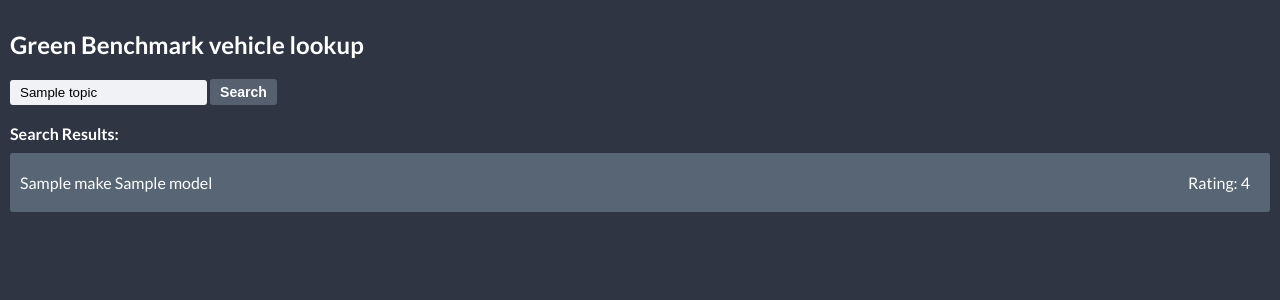
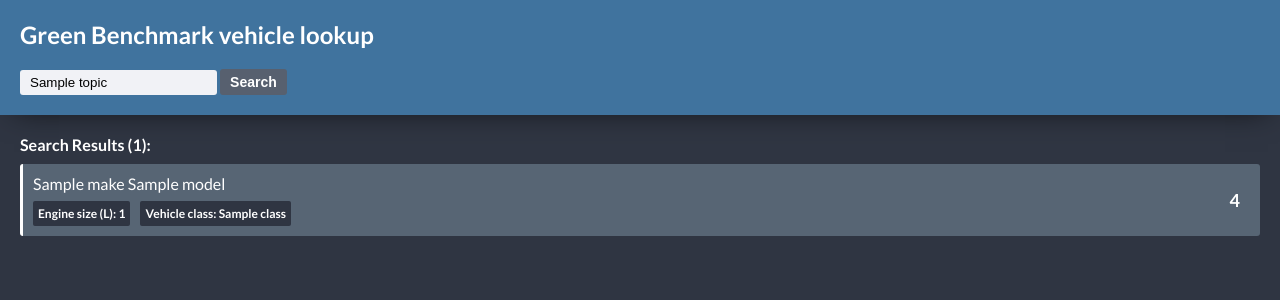
Before and after one commit to nedjulius/green-benchmark, a Flask app: template web/templates/search.html in a window 1280 px wide. Shown: the top 300 px of the page. Run offline with Flask 3, Linux system fonts and the light colour scheme; the template is opened without the code that fills it: most values are stand-ins (such as "Sample title", 1, 10 or a date in 2020).

Commit message:
Add uncommited stuff

```diff
--- a/web/app.py
+++ b/web/app.py
@@ -1,25 +1,17 @@
-from flask import Flask, request, render_template
-from services import search_ratings
+from flask import Flask, g
+from routes import routes
 
 app = Flask(__name__)
+app.register_blueprint(routes)
 
 
-@app.route("/", methods=["GET"])
-@app.route("/index", methods=["GET"])
-def index():
-    topic = request.args.get('topic', '')
-    results = search_ratings(topic)
-    return render_template("search.html", topic=topic, results=results)
-
-
-@app.route("/api/search", methods=["GET"])
-def search():
-    topic = request.args.get('topic', '')
-    results = search_ratings(topic)
-    return {
-        "results": results,
-        "length": len(results)
-    }
+# close db connection
+@app.teardown_appcontext
+def close_connection(exception):
+  print(exception)
+  db = getattr(g, '_database', None)
+  if db is not None:
+    db.close()
 
 
 if __name__ == '__main__':
--- a/web/requirements.txt
+++ b/web/requirements.txt
@@ -5,5 +5,11 @@ importlib-metadata==6.8.0
 itsdangerous==2.1.2
 Jinja2==3.1.2
 MarkupSafe==2.1.3
+numpy==1.26.2
+pandas==2.1.4
+python-dateutil==2.8.2
+pytz==2023.3.post1
+six==1.16.0
+tzdata==2023.3
 werkzeug==3.0.0
 zipp==3.17.0
--- a/web/static/css/main.css
+++ b/web/static/css/main.css
@@ -1,4 +1,10 @@
 @import url("https://fonts.googleapis.com/css2?family=Lato:wght@300;400;700&display=swap");
+
+* {
+  box-sizing: border-box;
+  -webkit-font-smoothing: antialiased;
+  -moz-osx-font-smoothing: grayscale;
+}
 
 :root {
   --terrible: #ea2027;
@@ -6,14 +12,29 @@
   --mediocre: #ffc312;
   --good: #a3cb38;
   --best: #009432;
+  --shadow-props: 0px 7px 21px -8px;
 }
 
 body {
   margin: 0;
-  padding: 10px;
+  padding: 0;
   font-family: "Lato", sans-serif;
   color: #ffffff;
   background-color: #2f3542;
+}
+
+header {
+  width: 100vw;
+  background-color: #40739e;
+  padding: 20px;
+  box-shadow: 1px 7px 29px -13px rgba(0,0,0,0.75);
+  -webkit-box-shadow: 1px 7px 29px -13px rgba(0,0,0,0.75);
+  -moz-box-shadow: 1px 7px 29px -13px rgba(0,0,0,0.75);
+}
+
+main {
+  padding: 20px;
+  width: 100%;
 }
 
 input.search {
@@ -53,30 +74,76 @@ input.search-button:hover {
   display: flex;
   justify-content: space-between;
   align-items: center;
+  border-left: 3px solid white;
+  animation: fadeIn forwards 300ms;
+}
+
+.pills {
+  margin-top: 8px;
+  display: flex;
+  gap: 10px;
+}
+
+.pill {
+  padding: 5px;
+  border-radius: 2px;
+  background-color: #2f3542;
+  font-size: 12px;
+  font-weight: bolder;
 }
 
 .rating {
   padding: 10px;
   border-radius: 3px;
+  font-size: 18px;
+  font-weight: bold;
 }
 
 .rating.best {
   background-color: var(--best);
+  -webkit-box-shadow: var(--shadow-props) var(--best);
+  -moz-box-shadow: var(--shadow-props) var(--best);
+  box-shadow: var(--shadow-props) var(--best);
 }
 .rating.good {
   background-color: var(--good);
+  color: black;
+  -webkit-box-shadow: var(--shadow-props) var(--good);
+  -moz-box-shadow: var(--shadow-props) var(--good);
+  box-shadow: var(--shadow-props) var(--good);
 }
 .rating.mediocre {
   background-color: var(--mediocre);
+  color: black;
+  -webkit-box-shadow: var(--shadow-props) var(--mediocre);
+  -moz-box-shadow: var(--shadow-props) var(--mediocre);
+  box-shadow: var(--shadow-props) var(--mediocre);
 }
 .rating.bad {
   background-color: var(--bad);
+  -webkit-box-shadow: var(--shadow-props) var(--bad);
+  -moz-box-shadow: var(--shadow-props) var(--bad);
+  box-shadow: var(--shadow-props) var(--bad);
 }
 .rating.terrible {
   background-color: var(--terrible);
+  -webkit-box-shadow: var(--shadow-props) var(--terrible);
+  -moz-box-shadow: var(--shadow-props) var(--terrible);
+  box-shadow: var(--shadow-props) var(--terrible);
 }
 
 a.title {
   color: white;
   text-decoration: none;
 }
+
+header h2 {
+  margin: 0px;
+  padding: 0px;
+  margin-bottom: 20px;
+}
+
+@keyframes fadeIn {
+  0% { opacity: 0; }
+  100% { opacity: 1; }
+}
--- a/web/templates/search.html
+++ b/web/templates/search.html
@@ -4,6 +4,7 @@
   <link rel="stylesheet" href="{{ url_for('static', filename='css/main.css') }}"
 </head>
 
+<header>
   <a href="/" class="title"><h2>Green Benchmark vehicle lookup</h2></a>
 
   <form method="get" action="/">
@@ -17,20 +18,26 @@
     />
     <input class="search-button" type="submit" value="Search" />
   </form>
+</header>
 
-<br />
 {% if results %}
-<div>
-  <strong>Search Results:</strong>
+<main>
+  <strong>Search Results ({{ results|length }}):</strong>
   {% if results|length > 0 %} {% for result in results %}
   <div class="result-card">
-    {{ result.make }} {{ result.model }}
-    <div class="rating {{ result.rating_description }}">
-      Rating: {{ result.rating }}
+    <div>
+      <div>{{ result.make }} {{ result.model }}</div>
+        <div class="pills">
+          <span class="pill">Engine size (L): {{ result.engine_size }}</span>
+          <span class="pill">Vehicle class: {{ result.class }}</span>
+        </div>
+    </div>
+    <div class="rating {{ result.description }}">
+      {{ result.rating }}
     </div>
   </div>
   {% endfor %} {% else %}
   <p>No results found</p>
   {% endif %}
-</div>
+</main>
 {% endif %}
```
Also changed, not shown: scripts/create_rating_dataframe.py (+19 -9 lines), web/db.py (added, +18 -0 lines), web/routes.py (added, +23 -0 lines), web/seed.py (added, +21 -0 lines), web/services.py (+22 -17 lines), 3 other files. Lines whose indentation alone changed are shown as unchanged.
